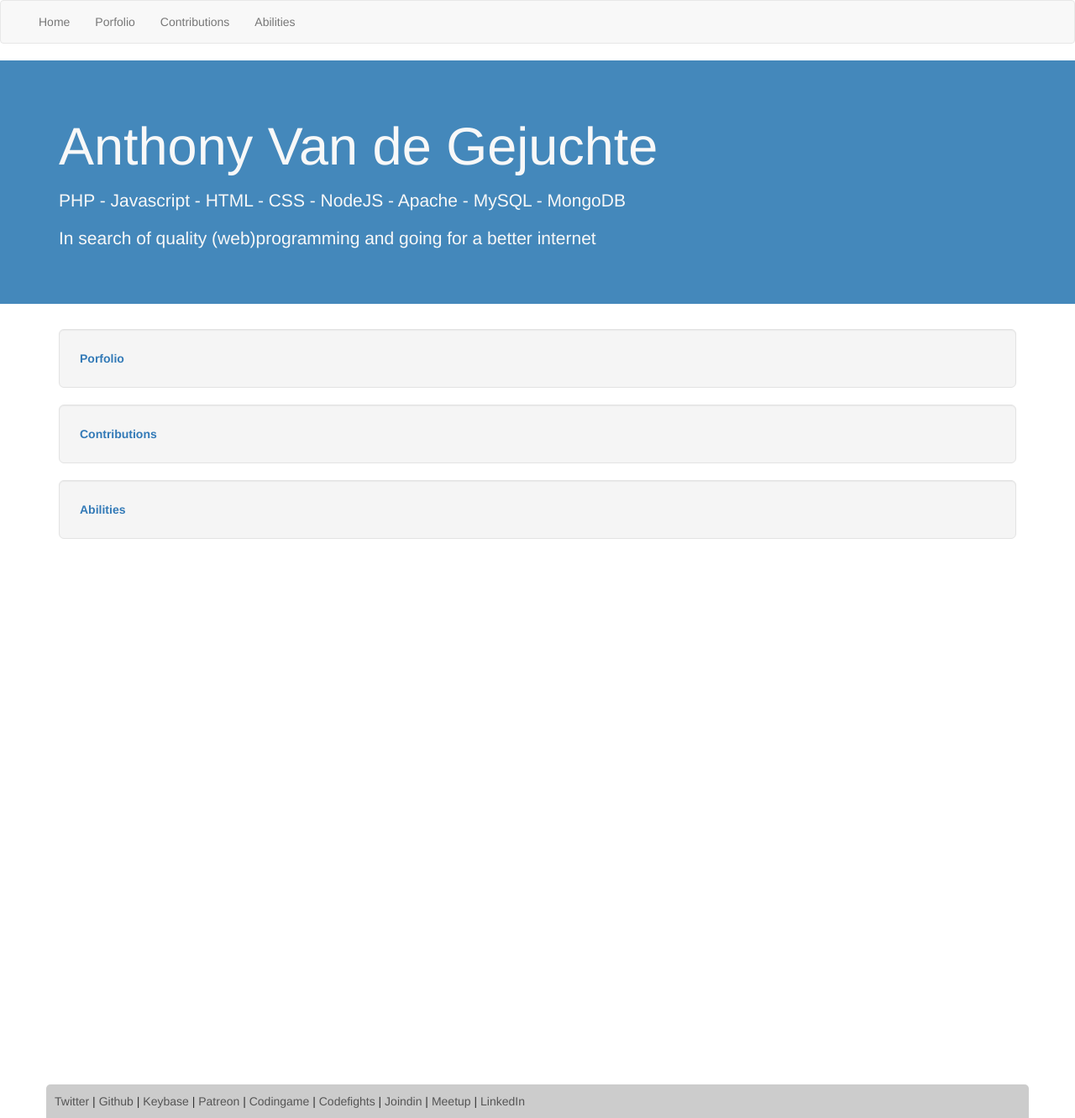
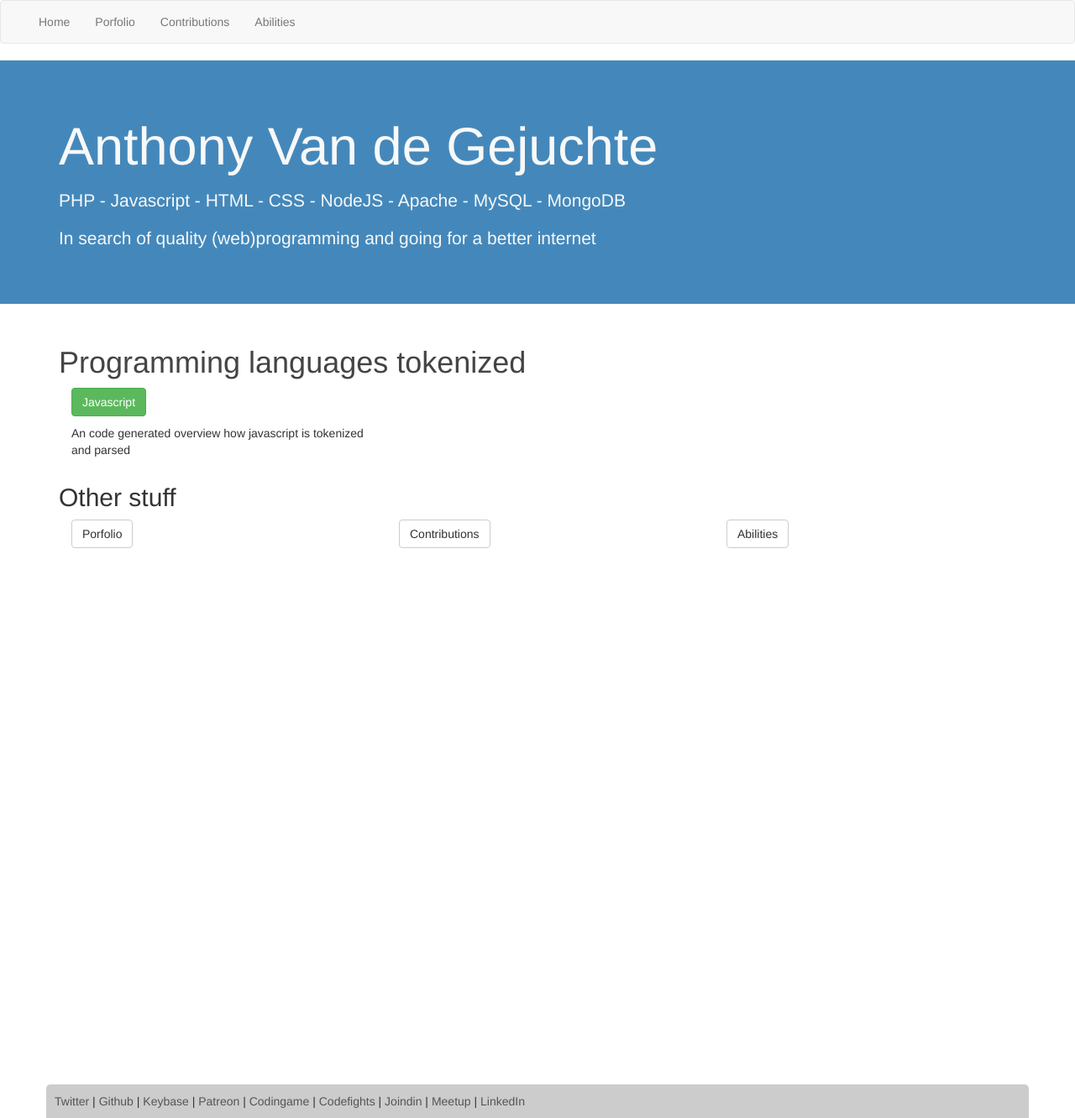
Before and after one commit to avdg/avdg.github.com, a Jekyll site: the page built from index.html, in a window 1280 px wide. Shown: the whole page at 84% size. Built offline with Jekyll 4.4.1, drawn with Linux system fonts in a browser that asks for light colours.

Commit message:
Change home page

```diff
--- a/index.html
+++ b/index.html
@@ -2,6 +2,21 @@
 layout: layout
 ---
 
-<div class="well well-lg"><b><a href="/porfolio.html">Porfolio</a></b></div>
-<div class="well well-lg"><b><a href="/contributions.html">Contributions</a></b></div>
-<div class="well well-lg"><b><a href="/abilities.html">Abilities</a></b></div>
+<div class="container">
+    <div class="row"><h1>Programming languages tokenized</h1></div>
+    <div class="row">
+        <div class="col-sm-4">
+            <p><a class="btn btn-success" href="/ecmascript.html">Javascript</a></p>
+            <p>An code generated overview how javascript is tokenized and parsed</p>
+        </div>
+    </div>
+</div>
+
+<div class="container">
+    <div class="row"><h2>Other stuff</h2></div>
+    <div class="row">
+        <div class="col-sm-4"><a class="btn btn-default" href="/porfolio.html">Porfolio</a></div>
+        <div class="col-sm-4"><a class="btn btn-default"  href="/contributions.html">Contributions</a></div>
+        <div class="col-sm-4"><a class="btn btn-default"  href="/abilities.html">Abilities</a></div>
+    </div>
+</div>
```
Also changed, not shown: css/style.scss (line endings or trailing spaces).
